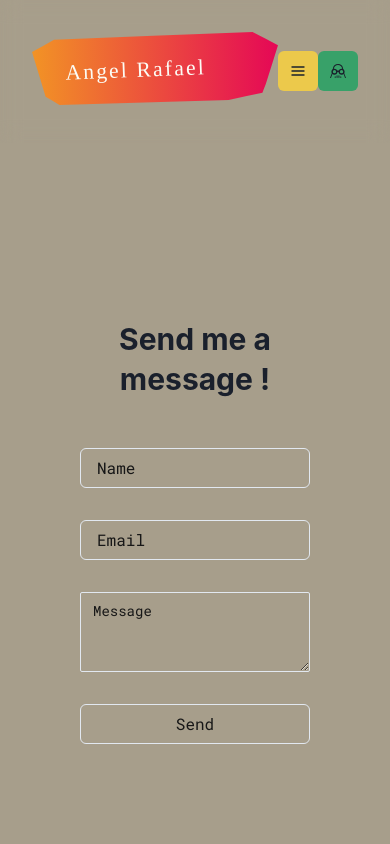
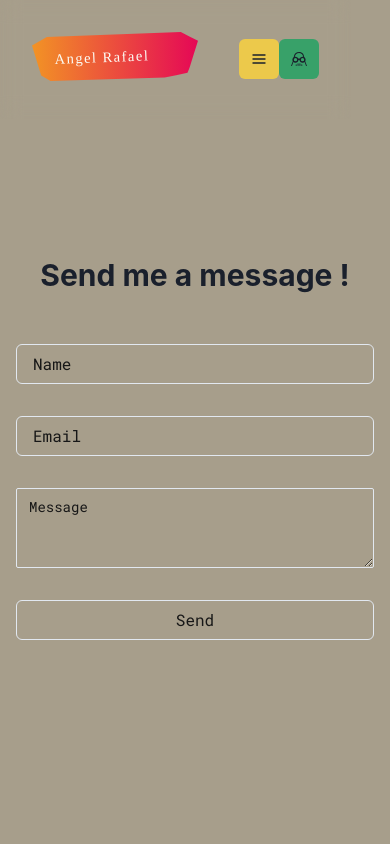
Before and after one commit to AngelRafaelGO/portfolioARGO, a React (Create React App) app: page /contact in a window 390 px wide. Shown: the top 844 px of the page. Built offline with nearby package versions, Linux system fonts and the light colour scheme.

Commit message:
Added responsive for mobile devices

```diff
--- a/src/components/navbar/Navbar.jsx
+++ b/src/components/navbar/Navbar.jsx
@@ -25,6 +25,7 @@ function Navbar() {
         <Box className="portfolio__fixed_div">
             <Box className="portfolio__navbar">
                     <a href="/">
+                        <Box className="portfolio__navbar_logo">
                             <motion.div style={ {display: 'inline-block'} }
                                         key={ useColorModeValue('light', 'dark') } initial={ {y: -20, opacity: 0} }
                                         animate={ {y:0, opacity: 1} } exit={ {y: 20, opacity: 0} } transition={ {duration: 1} }>
@@ -34,6 +35,7 @@ function Navbar() {
                                     alt="my logo"
                                 />
                             </motion.div>
+                        </Box>
                     </a>
                 <Box className="portfolio__navbar_links">
                     <Text><a href="/works">Works</a></Text>
--- a/src/components/navbar/navbar.css
+++ b/src/components/navbar/navbar.css
@@ -19,7 +19,7 @@
 }
 
 .header__my_logo {
-    width: 100%;
+    width: 80%;
     transform: rotate(0);
     transition: 300ms ease-in-out;
 }
@@ -86,6 +86,10 @@
 }
 
 @media screen and (max-width: 550px) {
+    .portfolio__fixed_div {
+        width: 90%;
+    }
+
     .portfolio__navbar_links {
         display: none;
     }
@@ -93,4 +97,9 @@
     .portfolio__navbar {
         padding: 2rem 2rem;
     }
+
+    .portfolio__navbar__myLogo {
+        width: 50px;
+        height: 50px;
+    }
 }
--- a/src/containers/contact/Contact.jsx
+++ b/src/containers/contact/Contact.jsx
@@ -25,7 +25,7 @@ function Contact() {
     }
 
     return (
-        <Box className="general__div" bg={useColorModeValue('#A79E8B', '#373227')}>
+        <Box className="general__div_contact" bg={useColorModeValue('#A79E8B', '#373227')}>
             <Box className="contact__main_div">
                 <Section>
                     <Box>
--- a/src/containers/contact/contact.css
+++ b/src/containers/contact/contact.css
@@ -1,4 +1,4 @@
-.general__div {
+.general__div_contact {
     padding: 5rem;
 }
 
@@ -37,3 +37,15 @@ textarea::placeholder {
     background-color: #8D7E71;
     color: ivory;
 }
+
+@media screen and (min-width: 770px) {
+}
+
+@media screen and (max-width: 770px) {
+}
+
+@media screen and (max-width: 550px) {
+    .general__div_contact {
+        padding: 1rem;
+    }
+}
--- a/src/containers/header/header.css
+++ b/src/containers/header/header.css
@@ -118,4 +118,11 @@
 }
 
 @media screen and (max-width: 550px) {
+    .header__amy_container {
+        margin: 4rem 0;
+    }
+
+    .header__my_information {
+        margin: 1rem;
+    }
 }
--- a/src/containers/tech/Tech.jsx
+++ b/src/containers/tech/Tech.jsx
@@ -8,7 +8,7 @@ import { reactLogo, jsLogo, nodeLogo, htmlLogo, cssLogo, sqlLogo, phpLogo, symfo
 
 function Tech() {
     return (
-        <Box className="general__div" bg={useColorModeValue('', '#2F2E34')}>
+        <Box className="general__div_tech" bg={useColorModeValue('', '#2F2E34')}>
             <Box className="tech__main_div">
                 <Section delay={0.1}>
                     <Box className="tech__tech_div">
--- a/src/containers/tech/tech.css
+++ b/src/containers/tech/tech.css
@@ -1,4 +1,4 @@
-.general__div {
+.general__div_tech {
     padding: 5rem;
 }
 
@@ -31,3 +31,23 @@
     width: 6rem;
     margin: 0.5rem;
 }
+
+@media screen and (min-width: 770px) {
+}
+
+@media screen and (max-width: 770px) {
+}
+
+@media screen and (max-width: 550px) {
+    .tech__main_div {
+        margin: auto;
+    }
+
+    .tech__tech_div {
+        margin: auto;
+    }
+
+    .general__div_tech {
+        padding: 1rem;
+    }
+}
--- a/src/containers/works/Works.jsx
+++ b/src/containers/works/Works.jsx
@@ -8,7 +8,7 @@ import "./works.css";
 
 function Works() {
     return (
-        <Box className="general__div" bg={useColorModeValue('#AD9F93', '#363A3F')}>
+        <Box className="general__div_works" bg={useColorModeValue('#AD9F93', '#363A3F')}>
             <Box className="works--main-div">
                 <Section delay={0.1}>
                     <Box className="works--main-heading">
--- a/src/containers/works/works.css
+++ b/src/containers/works/works.css
@@ -1,4 +1,4 @@
-.general__div {
+.general__div_works {
     padding: 5rem;
 }
 
@@ -27,3 +27,18 @@
         margin: auto;
     }
 }
+
+@media screen and (max-width: 770px) {
+}
+
+@media screen and (max-width: 550px) {
+    .works__works_box {
+        display: flex;
+        justify-content: center;
+        align-items: center;
+        flex-direction: column;
+    }
+
+    .general__div_works {
+        padding: 1rem;
+    }}
```
Lines whose indentation alone changed are shown as unchanged.
